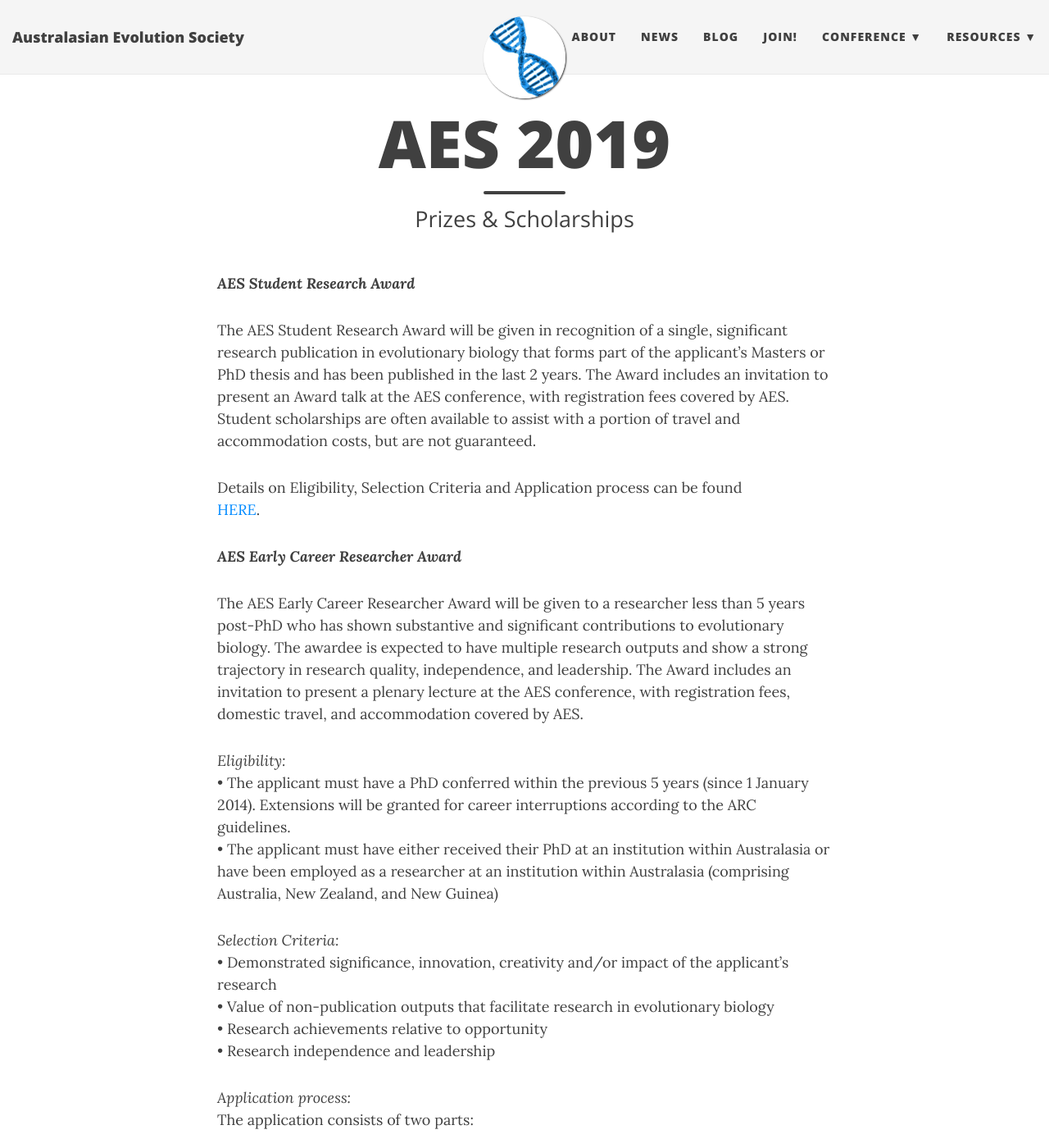
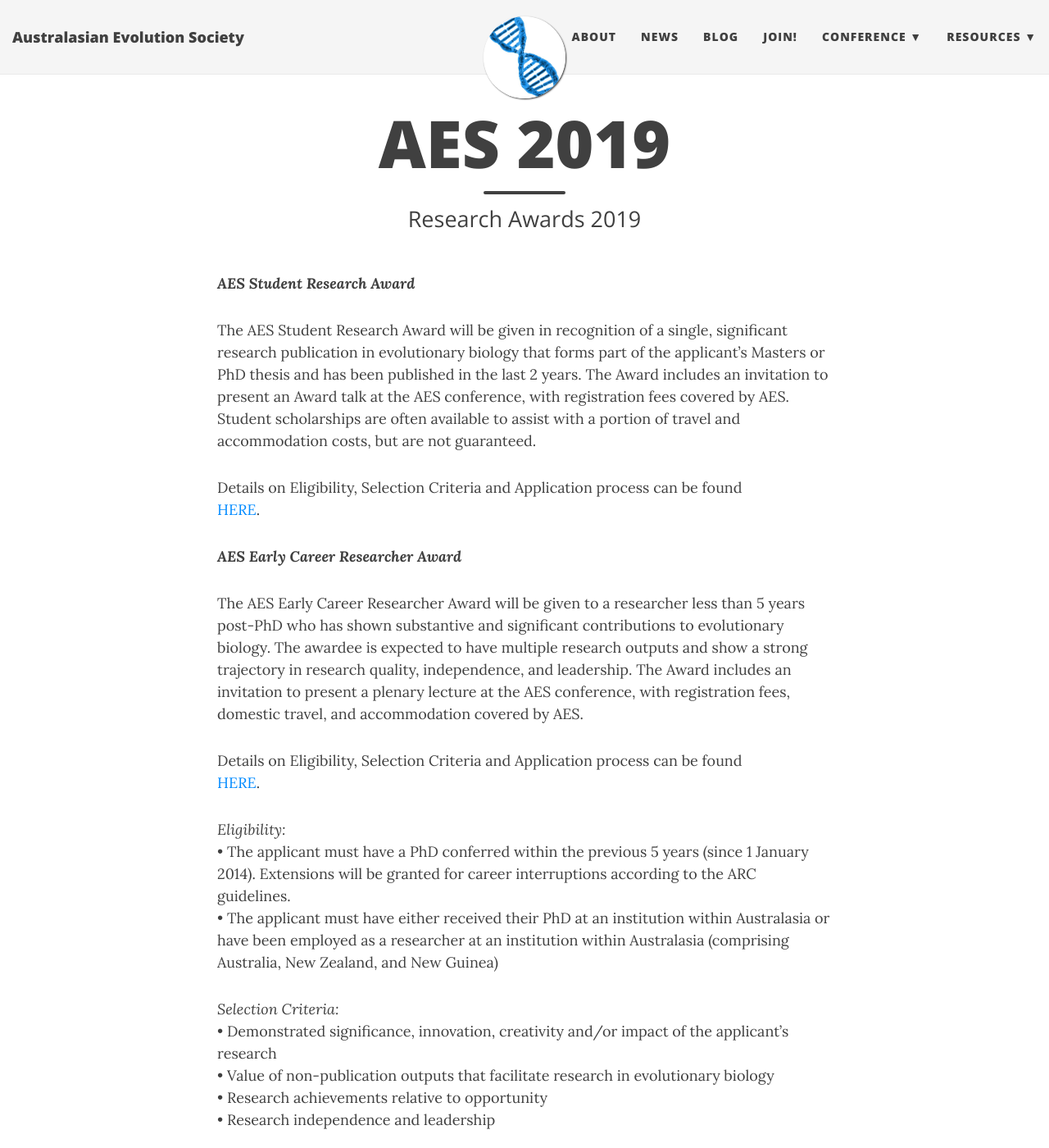
Before and after one commit to ausevo/ausevo.github.io, a Jekyll site: the page built from prizes.md, in a window 1280 px wide and 1400 px high. Shown: the whole window at 82% size. Built offline with Jekyll 4.4.1, drawn with Linux system fonts in a browser that asks for light colours; nearby versions of some CDN libraries.

Commit message:
Update prizes.md

```diff
--- a/prizes.md
+++ b/prizes.md
@@ -1,7 +1,7 @@
 ---
 layout: page
 title: AES 2019
-subtitle: Prizes & Scholarships
+subtitle: Research Awards 2019
 css: "/css/index.css"
 ---
 
@@ -20,6 +20,11 @@
 The AES Early Career Researcher Award will be given to a researcher less than 5 years post-PhD who has shown substantive and significant contributions to evolutionary biology. The awardee is expected to have multiple research outputs and show a strong trajectory in research quality, independence, and leadership.
 The Award includes an invitation to present a plenary lecture at the AES conference, with registration fees, domestic travel, and accommodation covered by AES.
 
+Details on Eligibility, Selection Criteria and Application process can be found
+[HERE](http://ausevo.github.io/docs/AES_ECR_Award.docx).
+
+
+
 *Eligibility:*
 •	The applicant must have a PhD conferred within the previous 5 years (since 1 January 2014). Extensions will be granted for career interruptions according to the ARC guidelines.
 •	The applicant must have either received their PhD at an institution within Australasia or have been employed as a researcher at an institution within Australasia (comprising Australia, New Zealand, and New Guinea)
```
